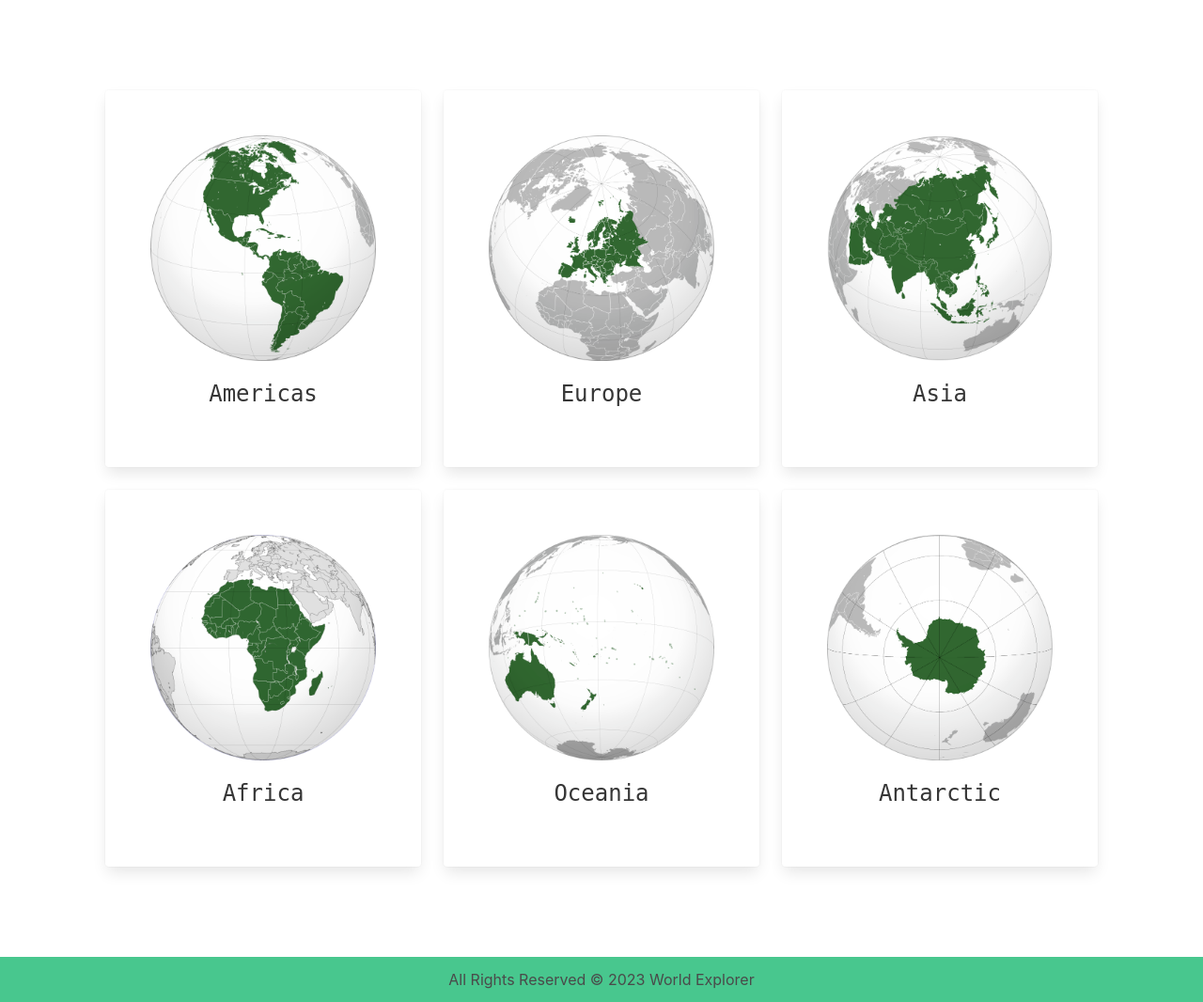
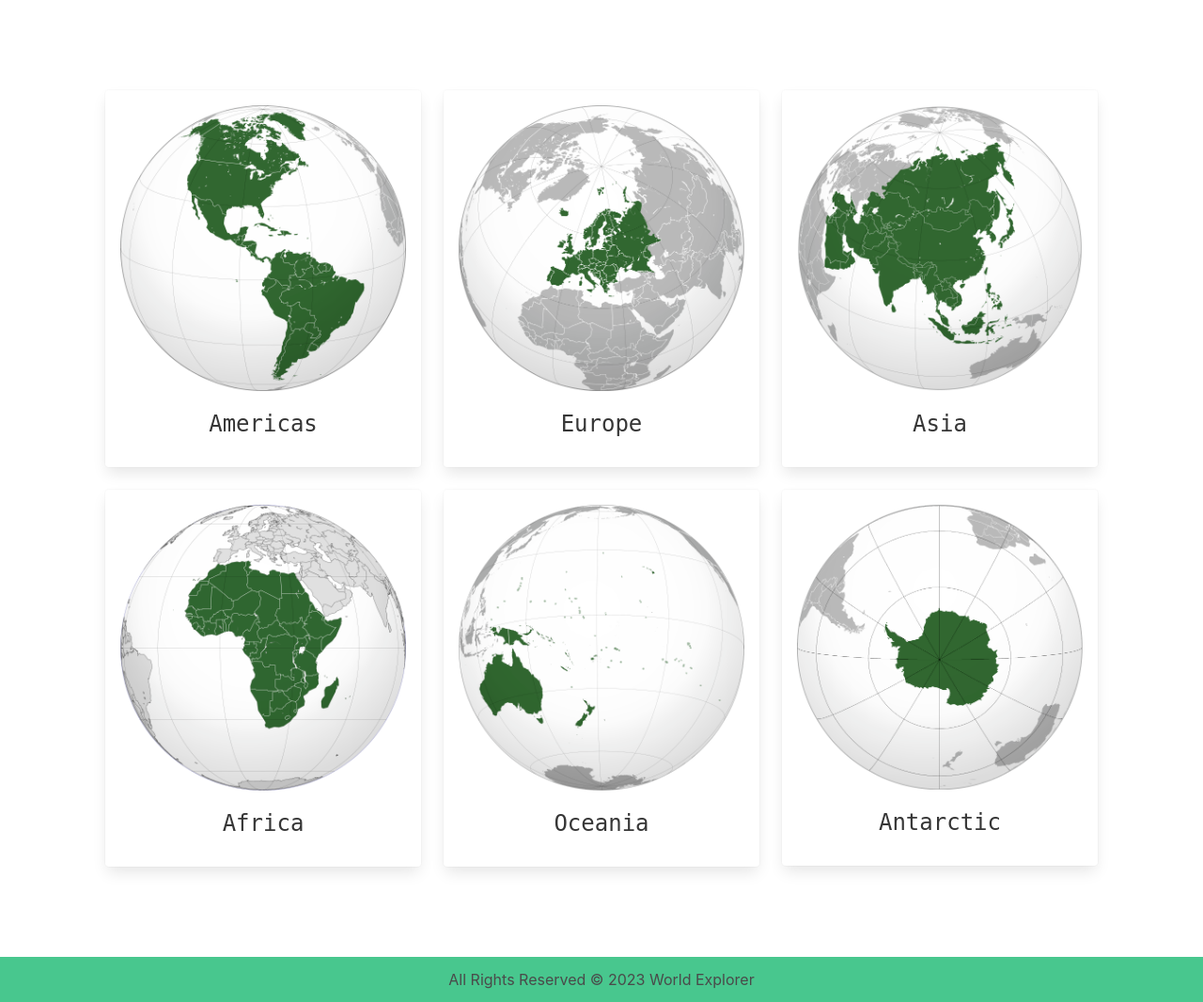
Before and after one commit to nashare/world-explorer, a Django app: page / in a window 1280 px wide. Shown: the part 68-1134 px from the top of the page at 94% size. Run offline with Django 4.2, Linux system fonts and the light colour scheme.

Commit message:
spacing on home page

```diff
--- a/main_app/templates/home.html
+++ b/main_app/templates/home.html
@@ -6,7 +6,7 @@
 {% for region in regions %}
     <div class="column is-one-third">
         <a href="{% url 'region' region %}">
-        <div class="card p-6">
+        <div class="card p-4">
             <img src="{% static 'media/'|add:region|add:'.png' %}" alt="{{ region }}">
             <p class="title is-4 p-4 container has-text-centered has-text-weight-medium is-family-monospace">{{ region }}</p>
         </div>
```
